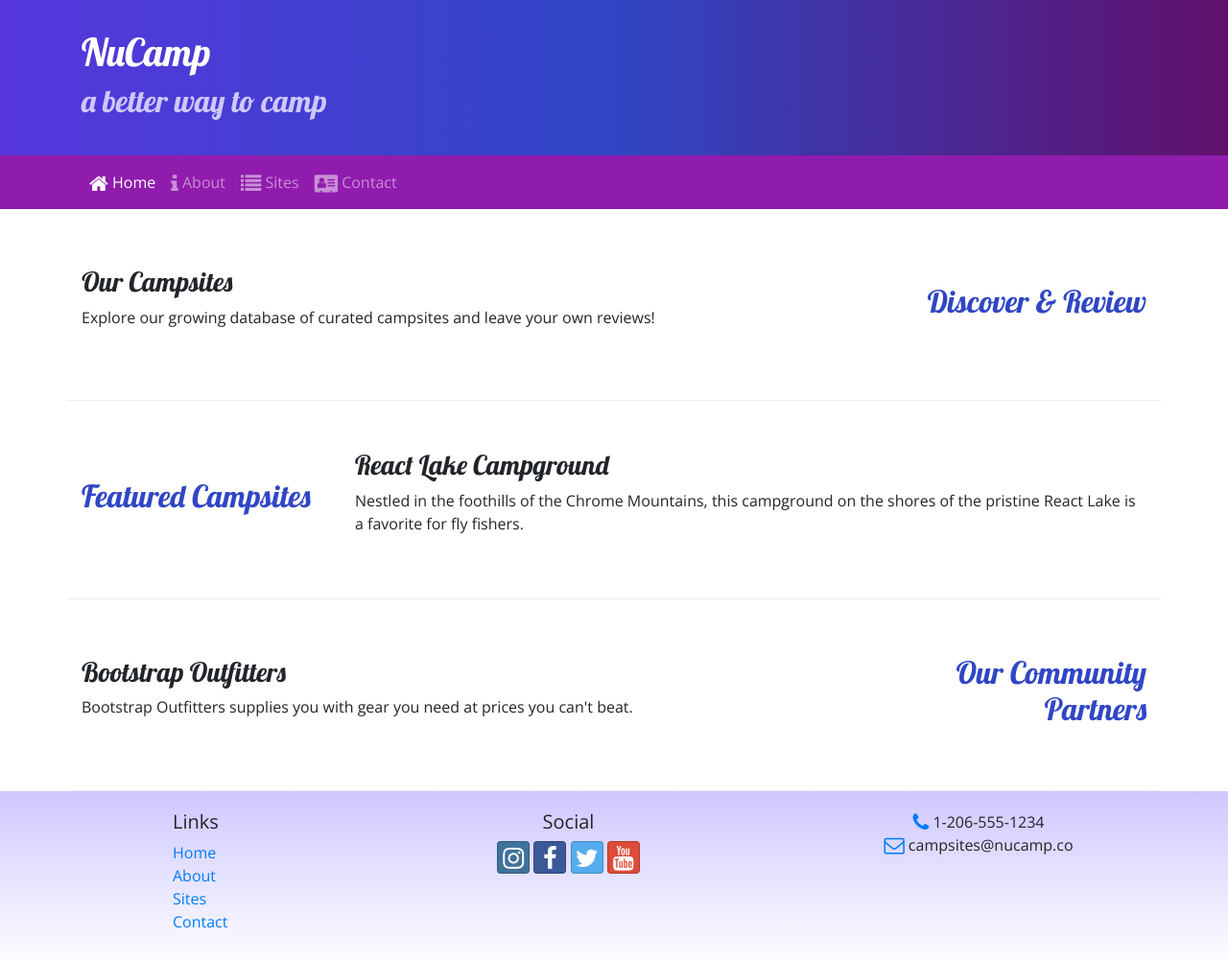
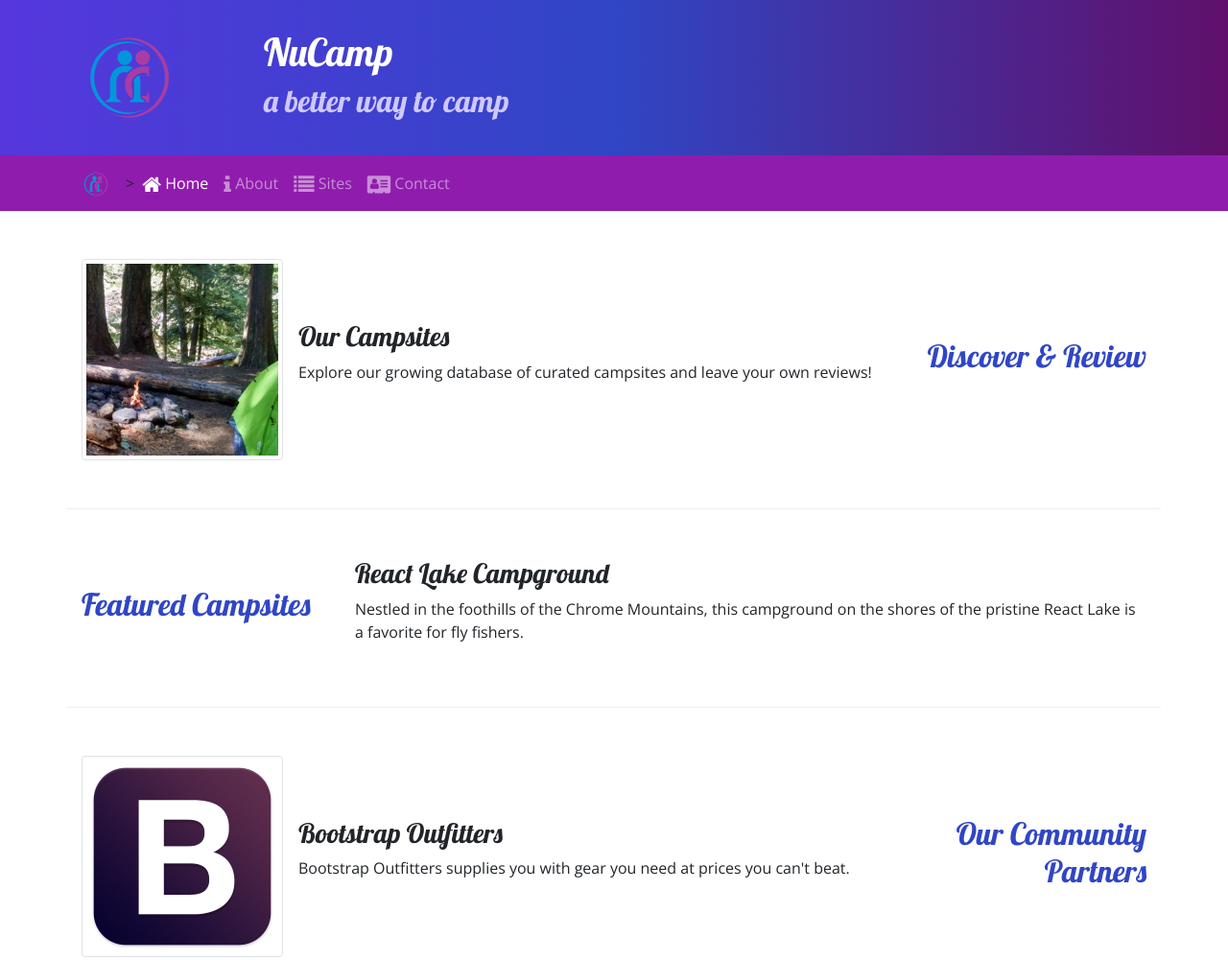
Before and after one commit to sokhakun/nucampsite, a website: page index.html in a window 1280 px wide. Shown: the top 1001 px of the page at 96% size. Drawn offline with nearby package versions, Linux system fonts and the light colour scheme.

Commit message:
Image and Media

```diff
--- a/index.html
+++ b/index.html
@@ -23,6 +23,9 @@
     <header class="jumbotron jumbotron-fluid">
         <div class="container">
             <div class="row">
+                <div class="col-4 col-sm-3 col-md-2 align-self-center">
+                    <img src="img/logo.png" class="img-fluid" />
+                </div>
                 <div class="col">
                     <h1>NuCamp</h1>
                     <h2>a better way to camp</h2>
@@ -34,6 +37,9 @@
     <!--Navigation bar setup here!-->
     <nav class="navbar navbar-expand-sm navbar-dark sticky-top">
         <div class="container">
+            <a class="navbar-brand" href="#"><img src="img/logo.png" height="30" width="30" /> </a>
+
+            <!--3 Line button-->>
             <button class="navbar-toggler ml-auto" type="button" data-toggle="collapse" data-target="#nucampNavbar">
                     <span class="navbar-toggler-icon"></span>
             </button>
@@ -54,8 +60,13 @@
                 <h2 class="text-sm-right">Discover & Review</h2>
             </div>
             <div class="col">
-                <h3>Our Campsites</h3>
-                <p class="d-none d-sm-block">Explore our growing database of curated campsites and leave your own reviews!</p>
+                <div class="media">
+                    <img class="d-flex mr-3 img-thumbnail" src="img/breadcrumb-trail-thumb.jpg" alt="Breadcrumb Trail thumbnail" />
+                    <div class="media-body align-self-center">
+                        <h3>Our Campsites</h3>
+                        <p class="d-none d-sm-block">Explore our growing database of curated campsites and leave your own reviews!</p>
+                    </div>
+                </div>
             </div>
         </div>
 
@@ -74,8 +85,13 @@
                 <h2 class="text-sm-right">Our Community Partners</h2>
             </div>
             <div class="col">
-                <h3>Bootstrap Outfitters</h3>
-                <p class="d-none d-sm-block">Bootstrap Outfitters supplies you with gear you need at prices you can't beat.</p>
+                <div class="media">
+                    <img class="d-flex mr-3 img-thumbnail" src="img/bootstrap-thumb.png" alt="Bootstrap Outfitters" />
+                    <div class="madia-body align-self-center">
+                        <h3>Bootstrap Outfitters</h3>
+                        <p class="d-none d-sm-block">Bootstrap Outfitters supplies you with gear you need at prices you can't beat.</p>
+                    </div>
+                </div>
             </div>
         </div>
     </div>
```
Also changed, not shown: aboutus.html (+5 -0 lines), contactus.html (+5 -0 lines), img/bootstrap-thumb.png (added), img/breadcrumb-trail-thumb.jpg (added), img/breadcrumb-trail.jpg (added), img/chrome-river-thumb.jpg (added), img/chrome-river.jpg (added), img/logo.png (added), img/react-lake-thumb.jpg (added), img/react-lake.jpg (added).
